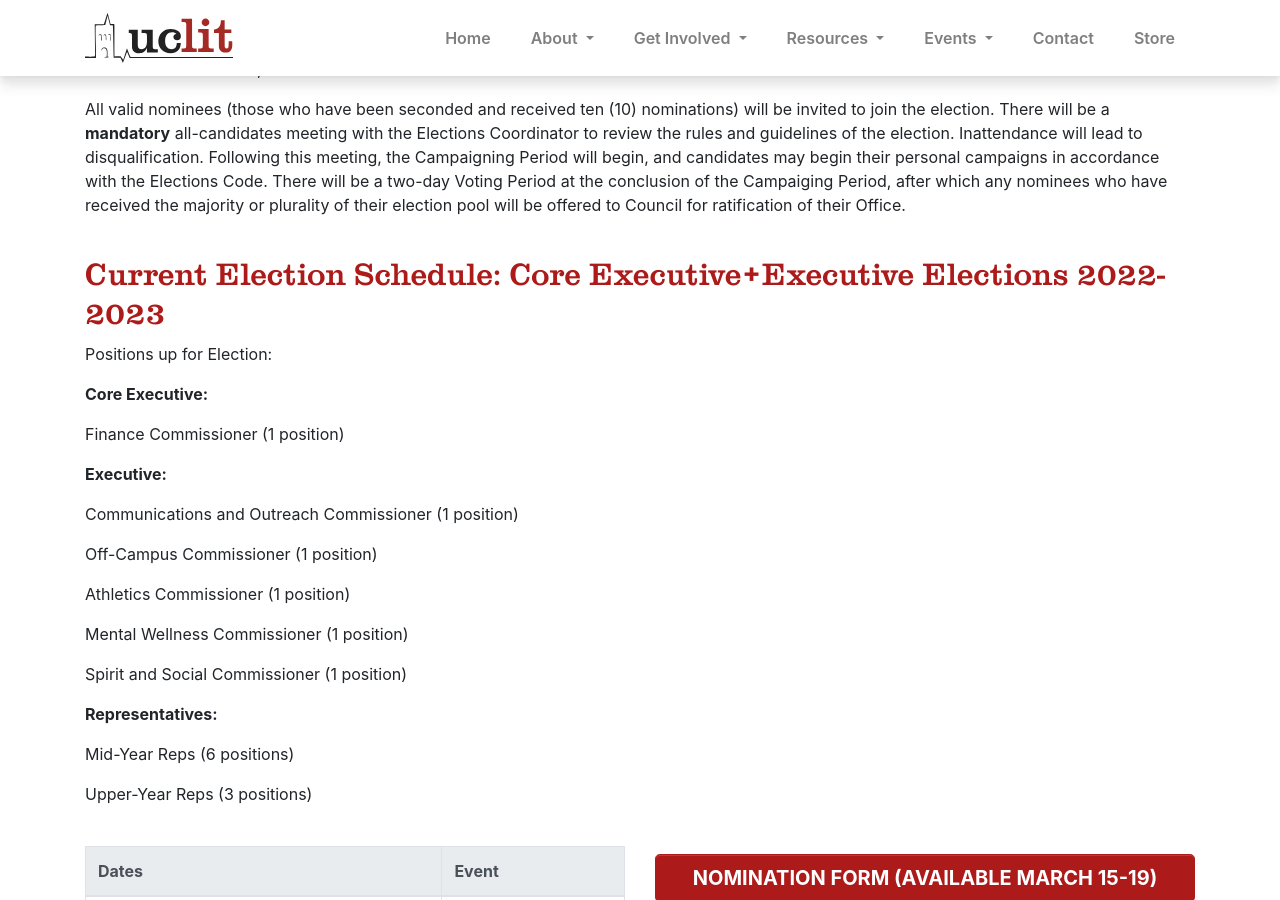
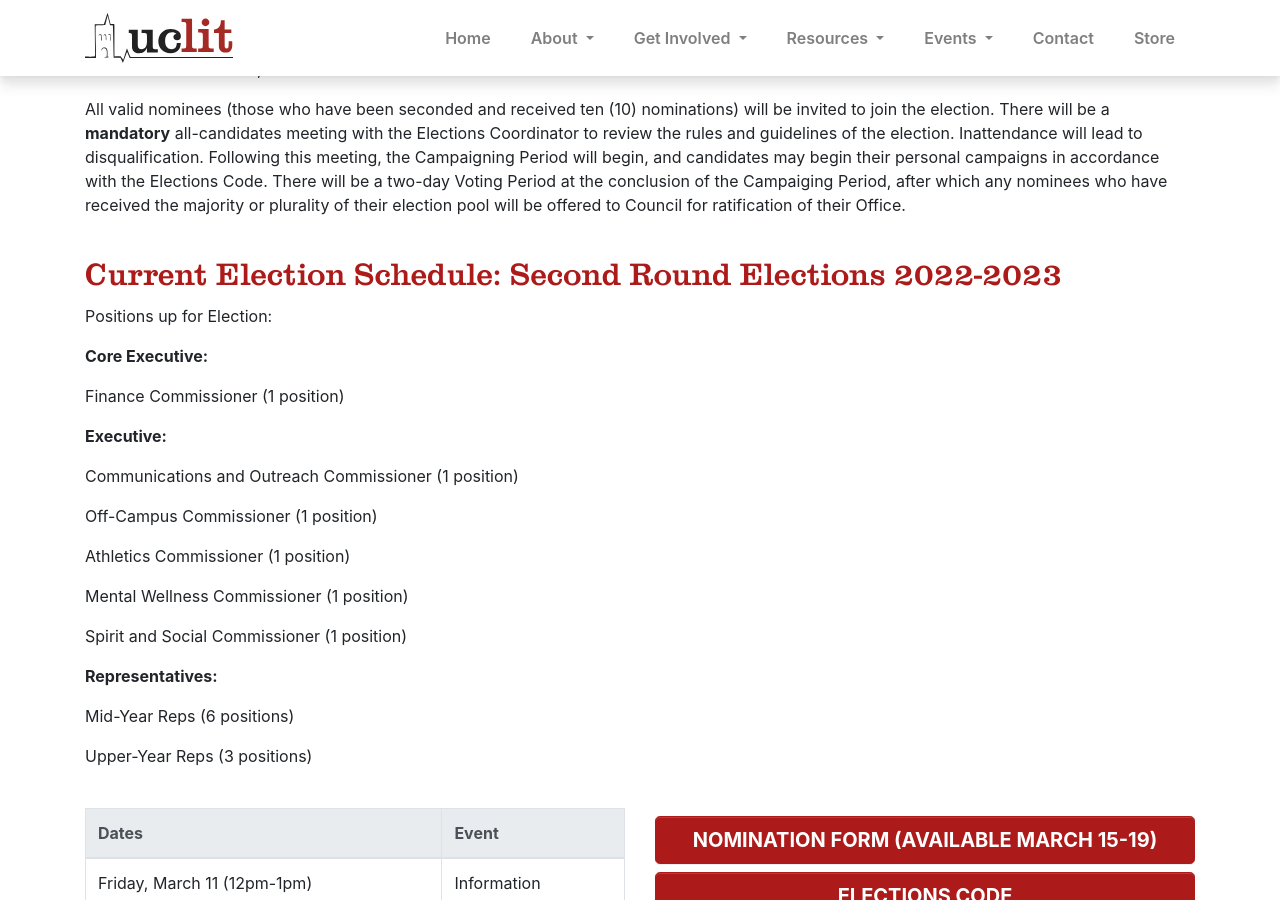
Before and after one commit to uclit-webmaster/uclit-site, a Jekyll site: the page built from get-involved/elections.html, in a window 1280 px wide and 900 px high, scrolled down 445 px. Built offline with Jekyll 4.4.1, drawn with Linux system fonts in a browser that asks for light colours; nearby versions of some CDN libraries.

Commit message:
Update elections.html

```diff
--- a/get-involved/elections.html
+++ b/get-involved/elections.html
@@ -11,7 +11,7 @@ title: Elections
     <p>{{ site.data.elections.subtext }}</p>
     <br>
 
-        <h2 class="font-secondary text-primary">Current Election Schedule: Core Executive+Executive Elections 2022-2023</h2>
+        <h2 class="font-secondary text-primary">Current Election Schedule: Second Round Elections 2022-2023</h2>
     <p> Positions up for Election: </p>
     <p><b>Core Executive:</b></p>
     <p>Finance Commissioner (1 position)</p>
```
